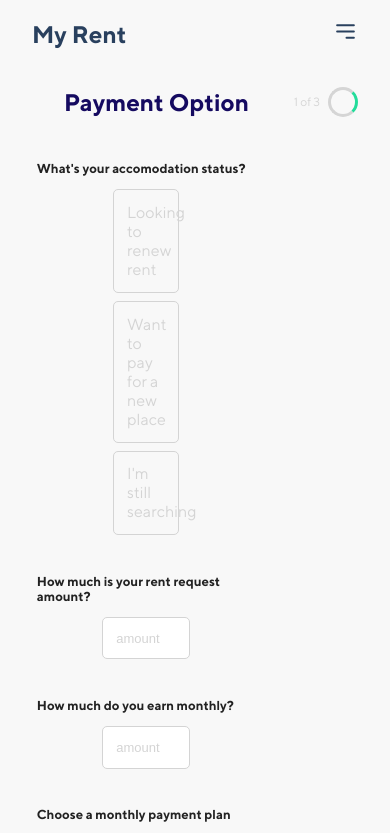
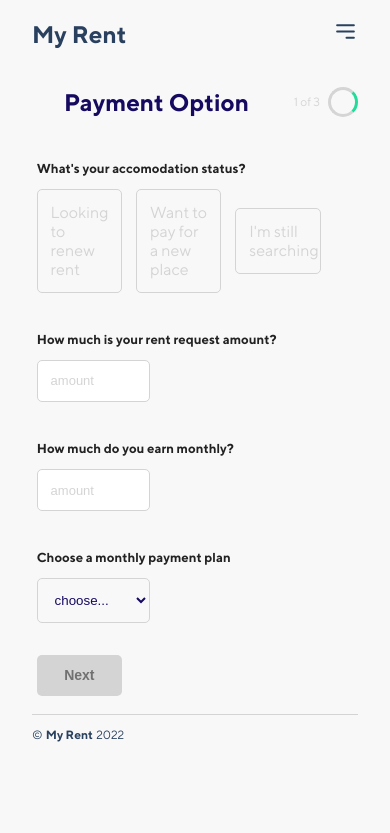
Before and after one commit to Olamide9949/kwaba_frontend, a Next.js app in the folder frontend/: page / in a window 390 px wide. Shown: the top 833 px of the page. Built offline with nearby package versions, Linux system fonts and the light colour scheme.

Commit message:
Mobile responsiveness

```diff
--- a/frontend/styles/Home.module.css
+++ b/frontend/styles/Home.module.css
@@ -79,7 +79,7 @@
 }
 .acmdnStatus{
   margin-top: .5rem;
-  width: 70%;
+  width: 90%;
   padding: .3rem;
 }
 .acmdnStatus button, .acmdnStatus a button,  .acmdnStatus a{
@@ -89,7 +89,7 @@
 }
 .selectBox, .selectedBox{
   display: flex;
-   flex-direction:column;
+   width:100%;
   align-items: center;
   justify-content: space-between;
 }
```
